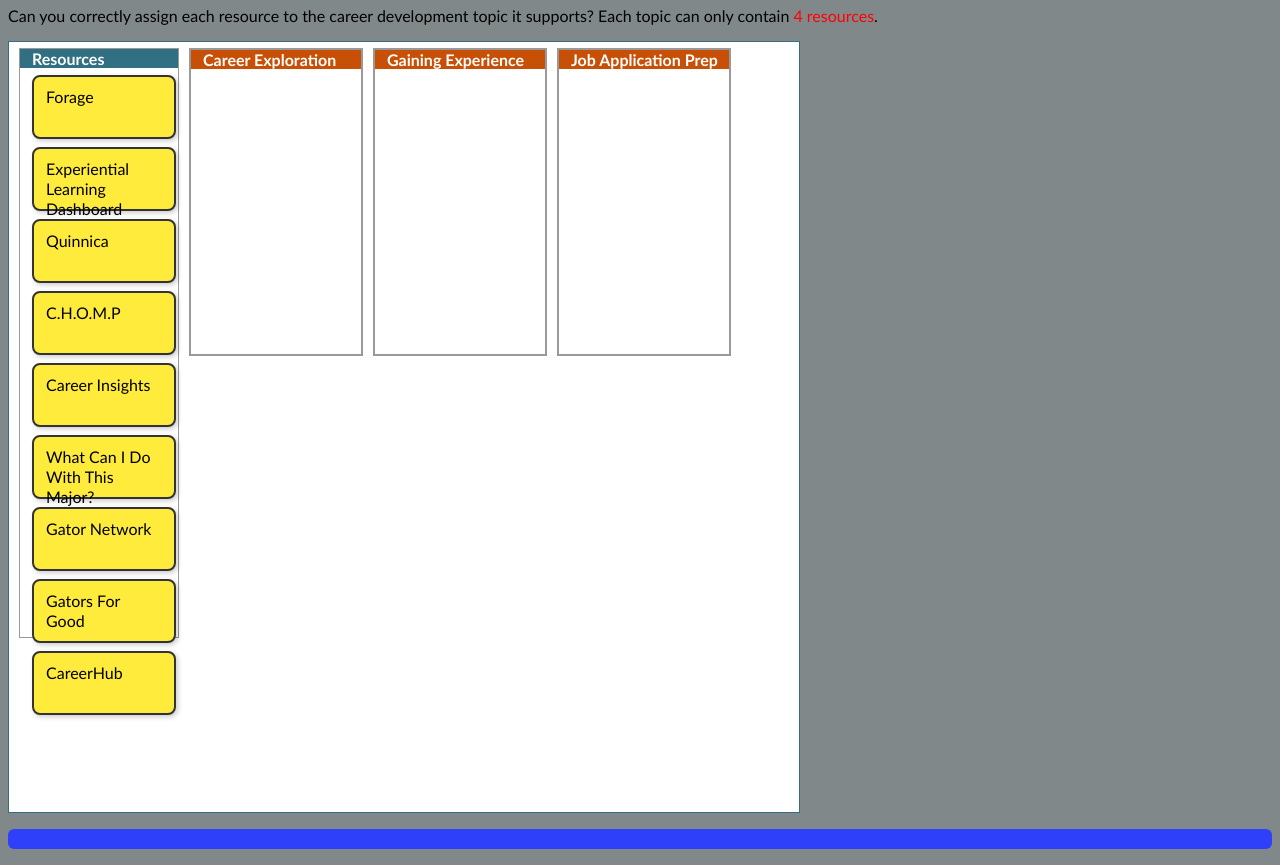
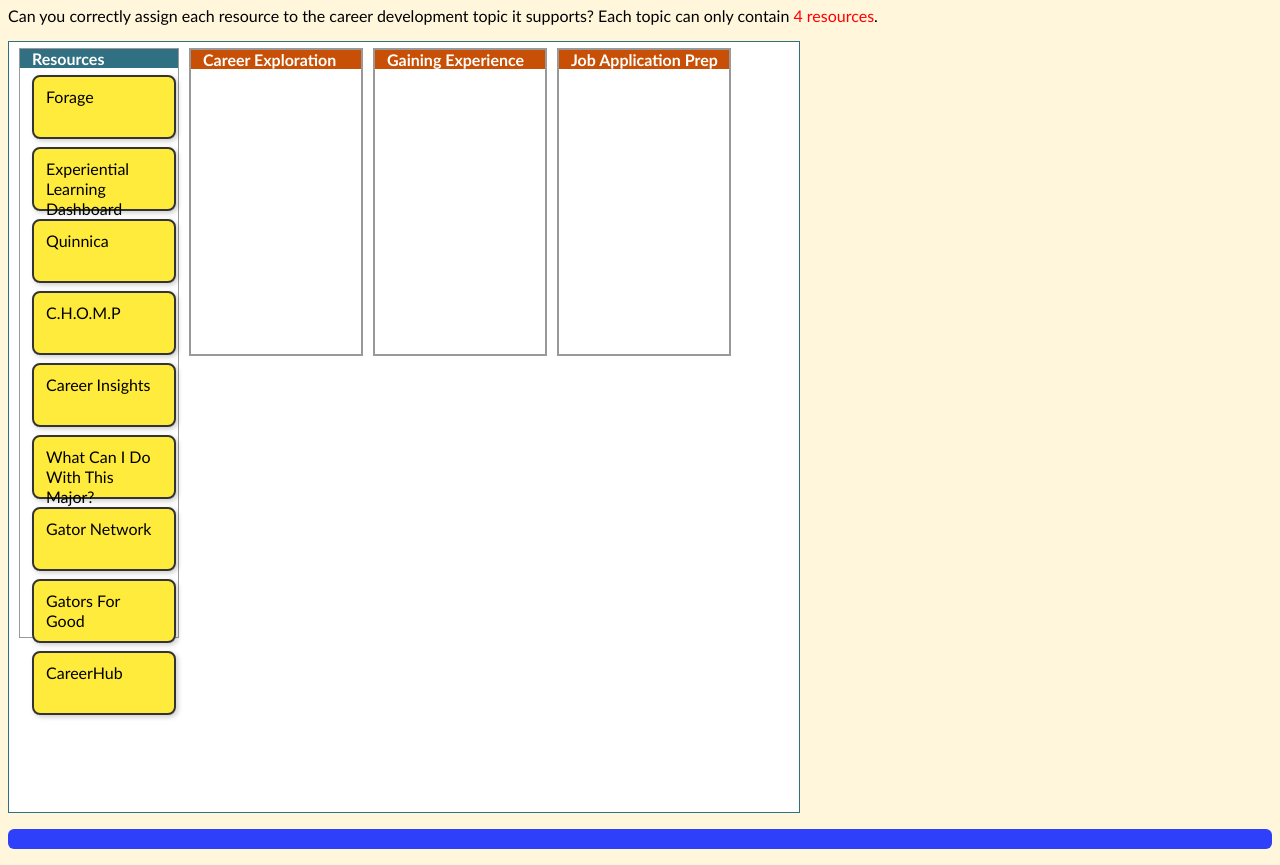
Before and after one commit to jasonctillotson/eme6208_dragdrop, a plain HTML site: page index.html in a window 1280 px wide. Shown: the part 76-941 px from the top of the page. Drawn offline with Linux system fonts and the light colour scheme.

Commit message:
Change background color to #FFF6DC

```diff
--- a/style.css
+++ b/style.css
@@ -1,6 +1,6 @@
 body{
 		font-family: Trebuchet MS, Lucida Sans Unicode, Arial, sans-serif;	/* Font to use */
-		background-color:#80888a;
+		background-color:#FFF6DC;
 	}
 	#footer{
 		height:30px;
```
